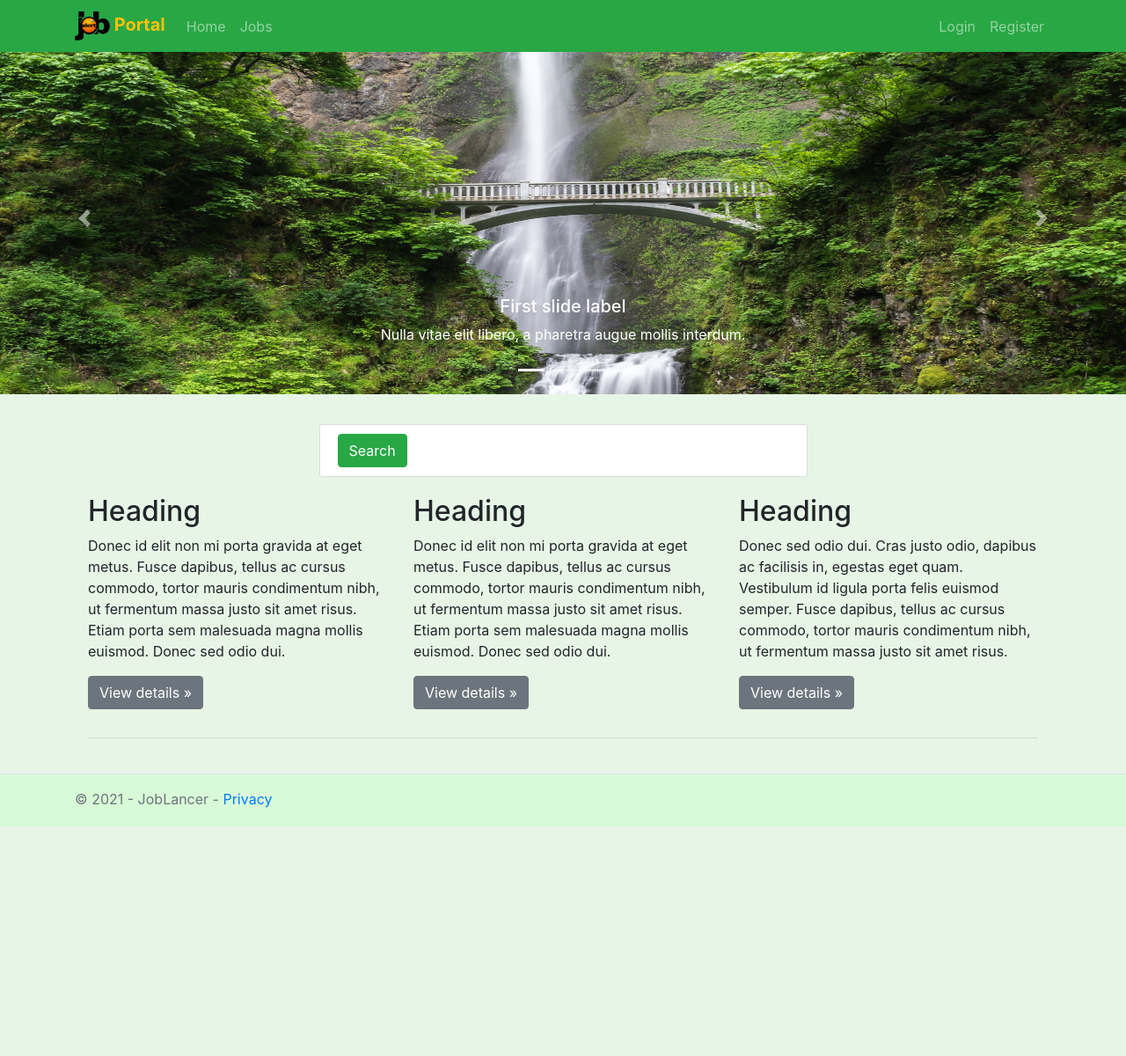
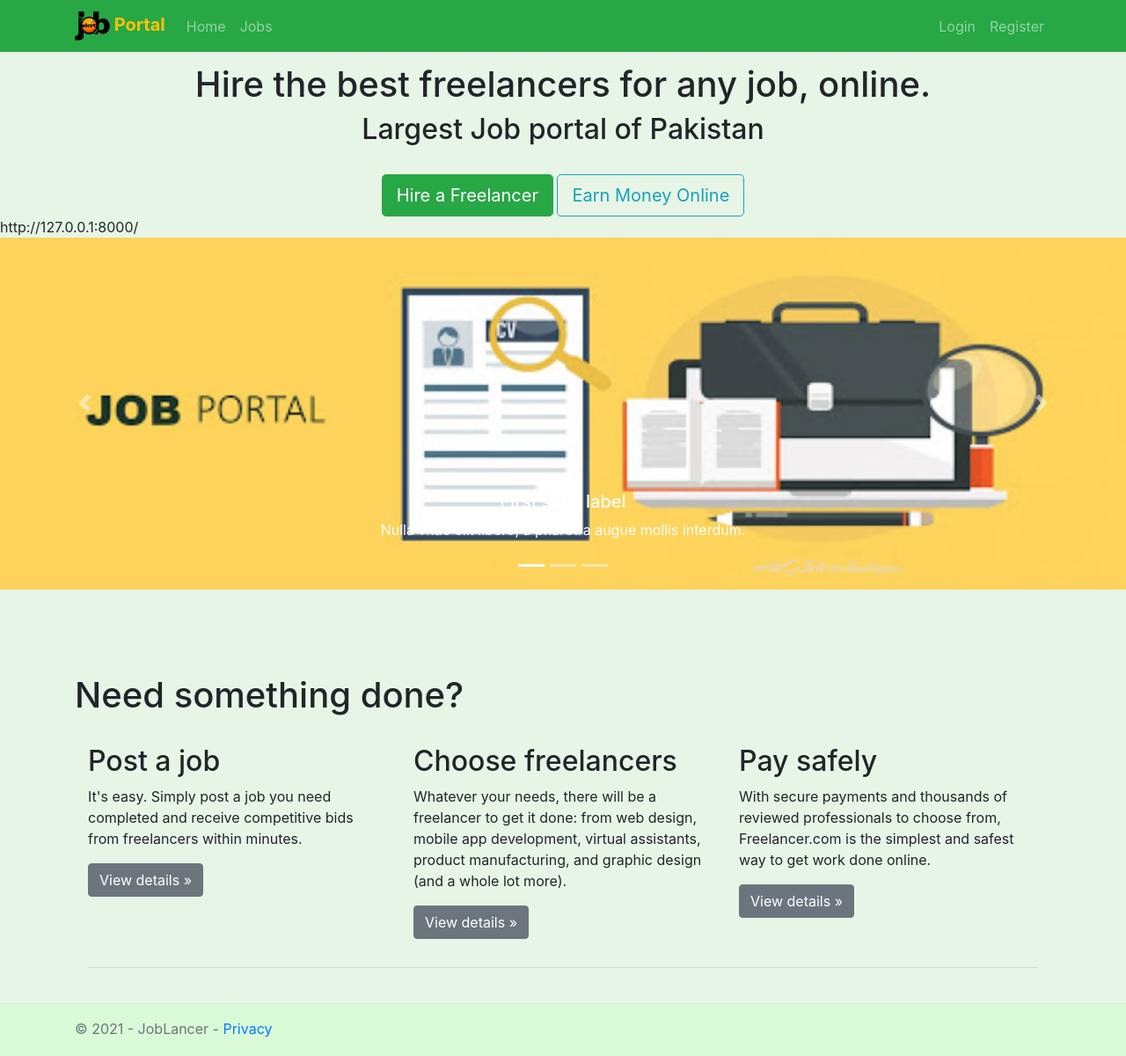
Before and after one commit to ali-sajjad-rizavi/jobportal_django, a Django app: page / in a window 1280 px wide. Shown: the whole page at 88% size. Before the commit the page ends 939 px from the top, so only its background shows below. Run offline with Django 3.2, Linux system fonts and the light colour scheme; some libraries are stand-ins or nearby versions.

Commit message:
Buttons added

```diff
--- a/templates/index.html
+++ b/templates/index.html
@@ -3,30 +3,48 @@
 {% block title %} Jobportal - Welcome! {% endblock %}
 
 {% block jumbotron %}
+
+
+
+
+
+        <br>  <h1 align="center">Hire the best freelancers for any job, online.</h1>
+        <h2 align="center">Largest Job portal of Pakistan</h2>
+
+
+
+    <br>
+     <div class="col-md-12  text-center">
+<button  type="button" class="btn btn-success btn-lg text-center" >Hire a Freelancer</button>
+    <button type="button" class="btn btn-outline-info btn-lg" >Earn Money Online</button>
+        </div>
+
+
     <div class="bd-example">
         <div id="carousel_jobs_home" class="carousel slide" data-ride="carousel">
+
             <ol class="carousel-indicators">
                 <li data-target="#carousel_jobs_home" data-slide-to="0" class="active"></li>
                 <li data-target="#carousel_jobs_home" data-slide-to="1"></li>
                 <li data-target="#carousel_jobs_home" data-slide-to="2"></li>
-            </ol>
+            </ol>http://127.0.0.1:8000/
             <div class="carousel-inner">
                 <div class="carousel-item active">
-                    <img src="{% static 'img/carousel-slide1.jpg' %}" class="d-block" alt="Slide 1">
+                    <img src="{% static 'img/img2.jpg' %}" class="d-block" alt="Slide 1">
                     <div class="carousel-caption d-none d-md-block">
                         <h5>First slide label</h5>
                         <p>Nulla vitae elit libero, a pharetra augue mollis interdum.</p>
                     </div>
                 </div>
                 <div class="carousel-item">
-                    <img src="{% static 'img/carousel-slide2.jpg' %}" class="d-block" alt="Slide 2">
+                    <img src="{% static 'img/img1.jpg' %}" class="d-block" alt="Slide 2">
                     <div class="carousel-caption d-none d-md-block">
                         <h5>Second slide label</h5>
                         <p>Lorem ipsum dolor sit amet, consectetur adipiscing elit.</p>
                     </div>
                 </div>
                 <div class="carousel-item">
-                    <img src="{% static 'img/carousel-slide3.jpg' %}" class="d-block" alt="Slide 3">
+                    <img src="{% static 'img/img3.jpg' %}" class="d-block" alt="Slide 3">
                     <div class="carousel-caption d-none d-md-block">
                         <h5>Third slide label</h5>
                         <p>Praesent commodo cursus magna, vel scelerisque nisl consectetur.</p>
@@ -43,45 +61,45 @@
             </a>
         </div>
     </div>
+
 {% endblock %}
 
+
 {% block content %}
-    <div class="d-flex justify-content-center">
-        <div class="content-section w-50">
-            <form method="GET">
-                {#                {% csrf_token %}#}
-                {#                {{ form|crispy }}#}
-                <button class="btn btn-success" type="submit">Search</button>
-            </form>
-        </div>
-    </div>
 
+
+
+
+<br>
+<br>
+<br>
+
+
+    <h1>Need something done?</h1>
+    <br>
     <div class="container">
         <div class="row">
             <div class="col-md-4">
-                <h2>Heading</h2>
+                <h2>Post a job</h2>
                 <p>
-                    Donec id elit non mi porta gravida at eget metus. Fusce dapibus, tellus ac cursus commodo, tortor
-                    mauris condimentum nibh, ut fermentum massa justo sit amet risus. Etiam porta sem malesuada magna
-                    mollis euismod. Donec sed odio dui.
+                    It's easy. Simply post a job you need completed and receive competitive bids from freelancers within minutes.
+
                 </p>
                 <p><a class="btn btn-secondary" href="#" role="button">View details »</a></p>
             </div>
             <div class="col-md-4">
-                <h2>Heading</h2>
+                <h2>Choose freelancers</h2>
                 <p>
-                    Donec id elit non mi porta gravida at eget metus. Fusce dapibus, tellus ac cursus commodo, tortor
-                    mauris condimentum nibh, ut fermentum massa justo sit amet risus. Etiam porta sem malesuada magna
-                    mollis euismod. Donec sed odio dui.
+                   Whatever your needs, there will be a freelancer to get it done: from web design, mobile app development, virtual assistants, product manufacturing, and graphic design (and a whole lot more).
+
                 </p>
                 <p><a class="btn btn-secondary" href="#" role="button">View details »</a></p>
             </div>
             <div class="col-md-4">
-                <h2>Heading</h2>
+                <h2>Pay safely</h2>
                 <p>
-                    Donec sed odio dui. Cras justo odio, dapibus ac facilisis in, egestas eget quam. Vestibulum id
-                    ligula porta felis euismod semper. Fusce dapibus, tellus ac cursus commodo, tortor mauris
-                    condimentum nibh, ut fermentum massa justo sit amet risus.
+                    With secure payments and thousands of reviewed professionals to choose from, Freelancer.com is the simplest and safest way to get work done online.
+
                 </p>
                 <p><a class="btn btn-secondary" href="#" role="button">View details »</a></p>
             </div>
```
Also changed, not shown: static/img/img1.jpg (added), static/img/img2.jpg (added), static/img/img3.jpg (added).
